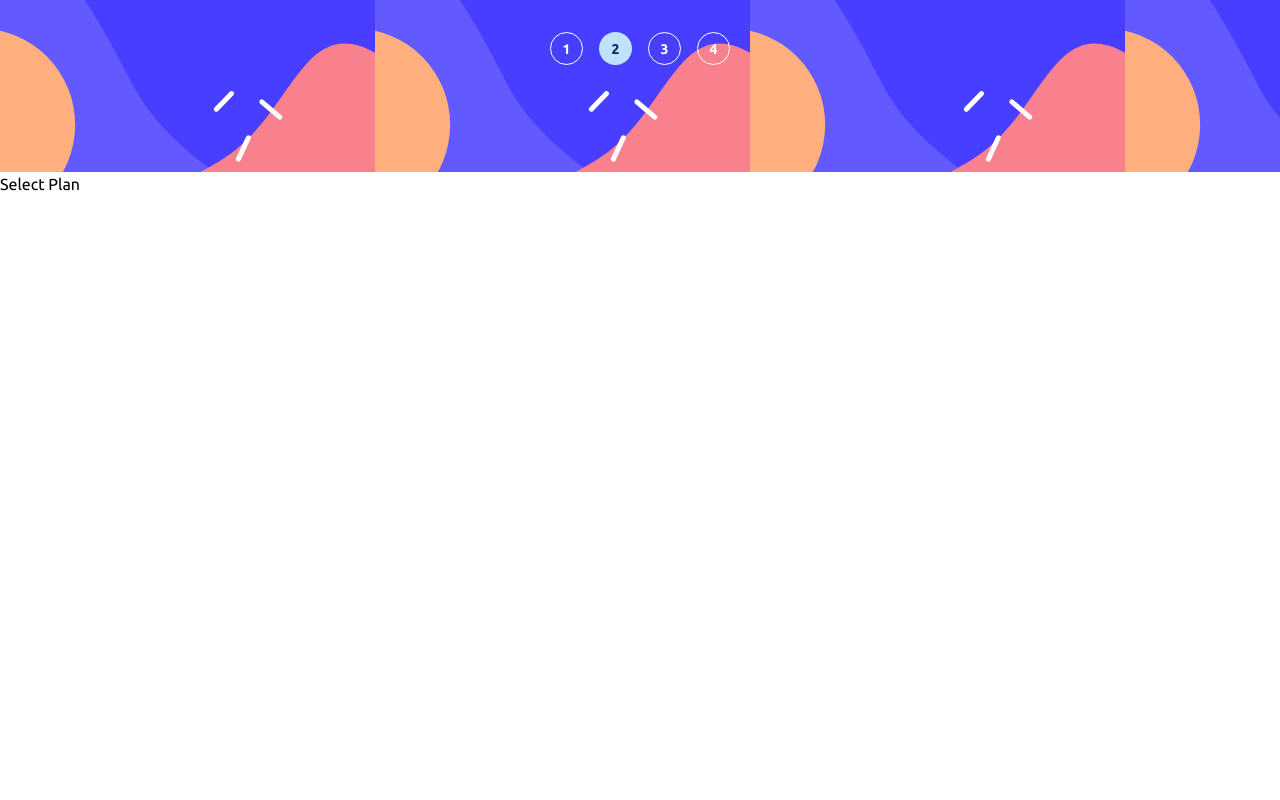
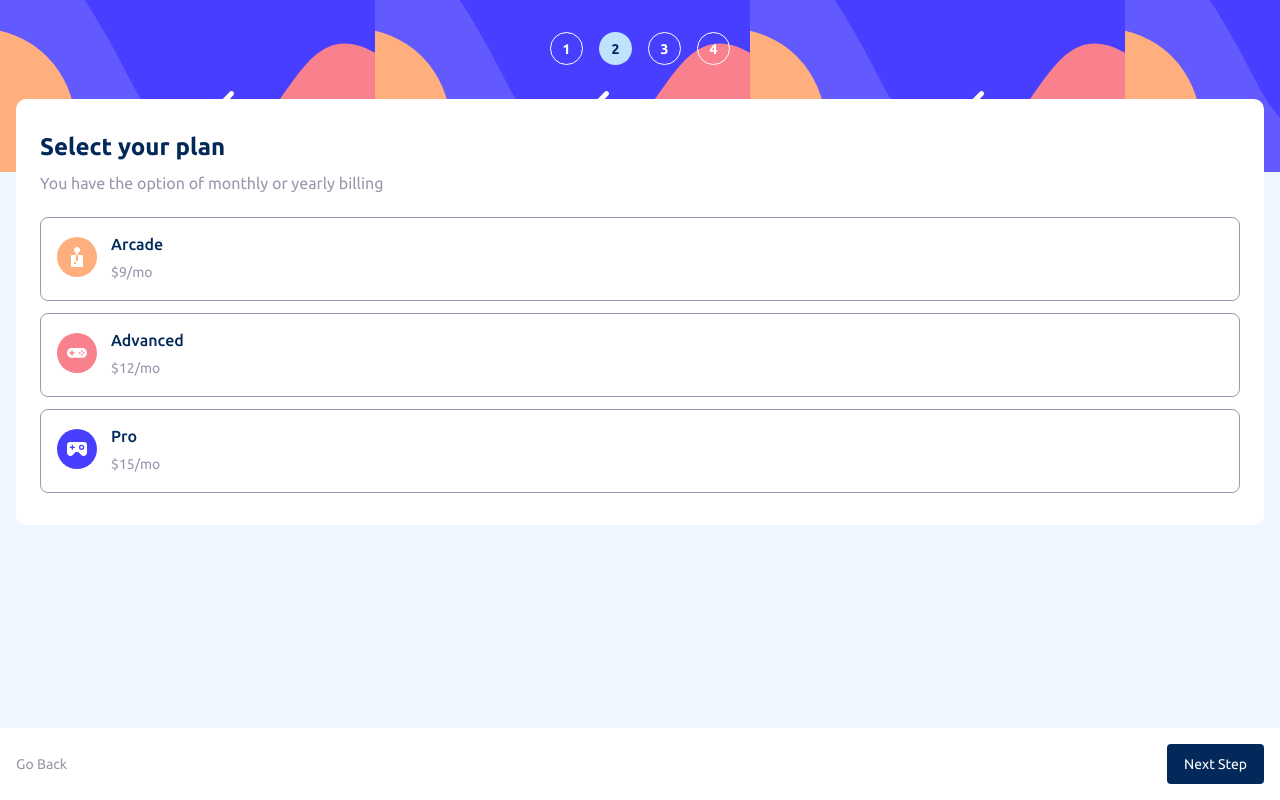
Before and after one commit to kncalderong/multistep-form, a React (Vite) app: page /select-plan in a window 1280 px wide. Built offline with nearby package versions, Linux system fonts and the light colour scheme.

Commit message:
feat: select plan logic added

```diff
--- /dev/null
+++ b/src/components/FormUniqueOption.tsx
@@ -0,0 +1,26 @@
+import { planOptions } from "../pages/form/SelectPlan"
+
+type FormUniqueOptionProps = {
+  icon: string
+  isSelected: boolean
+  name: string
+  price: string
+  value: planOptions
+  setFunction: React.Dispatch<React.SetStateAction<planOptions | null>>
+}
+
+const FormUniqueOption = ({  icon,  isSelected,  name,  price,  value,  setFunction}: FormUniqueOptionProps) => {
+  return (
+    <div className={`flex px-4 pt-[14px] pb-[18px] justify-start items-center ${isSelected ? 'border-purplish-blue bg-very-light-gray' : 'border-cool-gray bg-white'} rounded-lg border-[1px] gap-[14px] cursor-pointer`} onClick={() => setFunction(value)}>
+      <div className='block w-[40px] h-[40px]'>
+        <img src={icon} alt="iconArcade" className='w-full' />
+      </div>
+      <div className='flex flex-col gap-[6px]' >
+        <p className='text-marine-blue font-medium' >{name}</p>
+        <p className='text-cool-gray text-sm' >{price}</p>
+      </div>
+    </div>
+  )
+}
+
+export default FormUniqueOption
--- a/src/pages/form/SelectPlan.tsx
+++ b/src/pages/form/SelectPlan.tsx
@@ -1,9 +1,40 @@
-import React from 'react'
+import React, { useState } from 'react'
+import iconArcade from '../../assets/images/icon-arcade.svg'
+import iconAdvanced from '../../assets/images/icon-advanced.svg'
+import iconPro from '../../assets/images/icon-pro.svg'
+import FormUniqueOption from '../../components/FormUniqueOption'
+
+
+export enum planOptions {
+  arcadeMonth = 'arcade-month',
+  advancedMonth = 'advanced-month',
+  proMonth= 'pro-month'
+}
 
 const SelectPlan = () => {
+
+  const [selectedPlan, setSelectedPlan] = useState<planOptions | null>(null)
+
+
   return (
-    <div>
-      Select Plan
+    <div className='flex flex-col grow' >
+      <div className='flex justify-center items-start p-4 grow bg-magnolia'>
+        <div className='bg-white py-8 px-6 w-full rounded-[10px] mt-[-89px] ' >
+          <form className='flex flex-col'>
+          <h2 className='text-2xl text-marine-blue font-bold mb-2' >Select your plan</h2>
+            <p className='text-cool-gray mb-[22px]' >You have the option of monthly or yearly billing</p>
+            <div  className='flex flex-col gap-3' >
+              <FormUniqueOption isSelected={selectedPlan === planOptions.arcadeMonth} name='Arcade' price='$9/mo' icon={iconArcade} setFunction={setSelectedPlan} value={planOptions.arcadeMonth } />
+              <FormUniqueOption isSelected={selectedPlan === planOptions.advancedMonth} name='Advanced' price='$12/mo' icon={iconAdvanced} setFunction={setSelectedPlan} value={planOptions.advancedMonth} />
+              <FormUniqueOption isSelected={selectedPlan === planOptions.proMonth} name='Pro' price='$15/mo' icon={iconPro} setFunction={setSelectedPlan} value={planOptions.proMonth } />
+            </div>
+          </form>
+        </div>
+      </div>
+      <div className='flex justify-between p-4 items-center'>
+        <div className='text-sm text-cool-gray cursor-pointer' >Go Back</div>
+        <div className='w-[97px] h-[40px] bg-marine-blue text-white text-sm flex justify-center items-center rounded-[4px] cursor-pointer' >Next Step</div>
+      </div>
     </div>
   )
 }
--- a/tailwind.config.cjs
+++ b/tailwind.config.cjs
@@ -15,7 +15,8 @@ module.exports = {
       'light-gray': 'hsl(229, 24%, 87%)',
       'magnolia': 'hsl(217, 100%, 97%)',
       'alabaster': 'hsl(231, 100%, 99%)',
-      'white': 'hsl(0, 0%, 100%)'
+      'white': 'hsl(0, 0%, 100%)',
+      'very-light-gray': '#F8F9FF'
     },
     extend: {
       fontFamily: {
```
